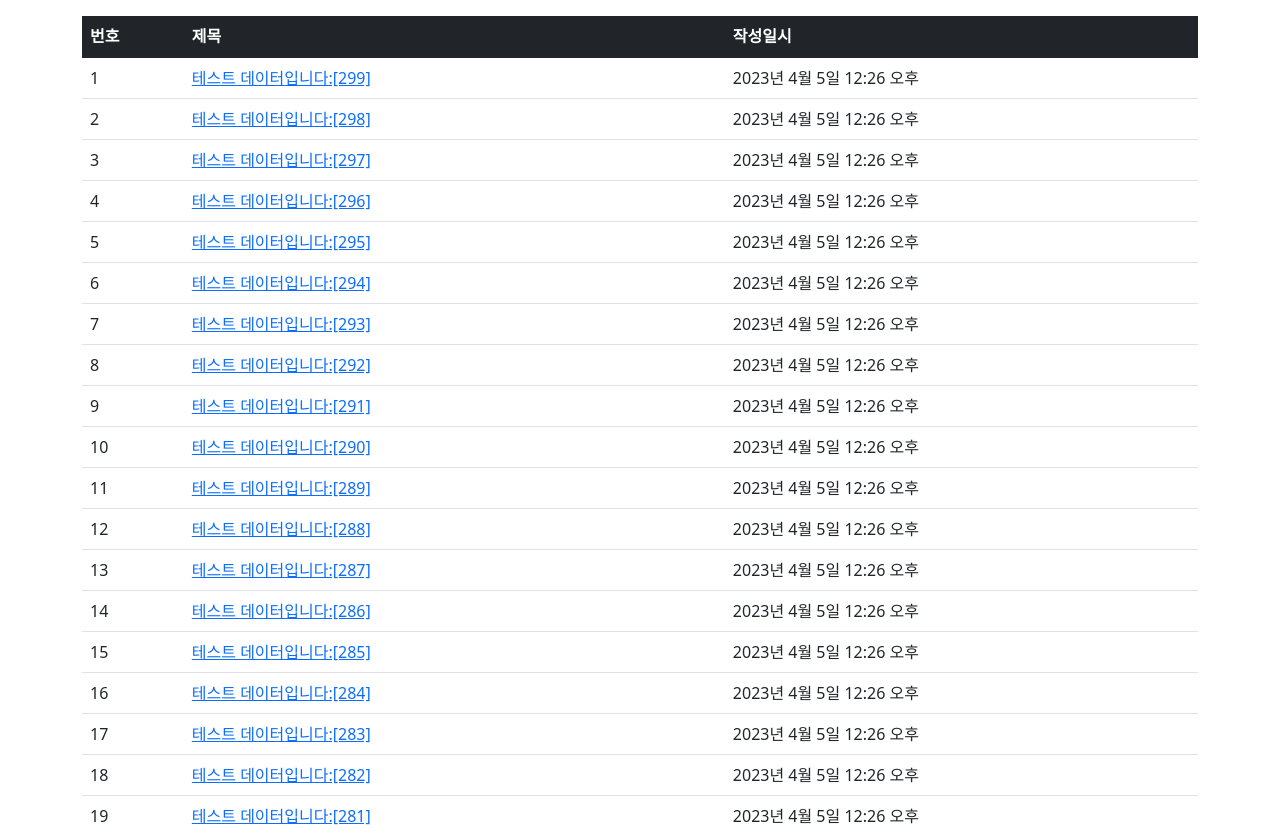
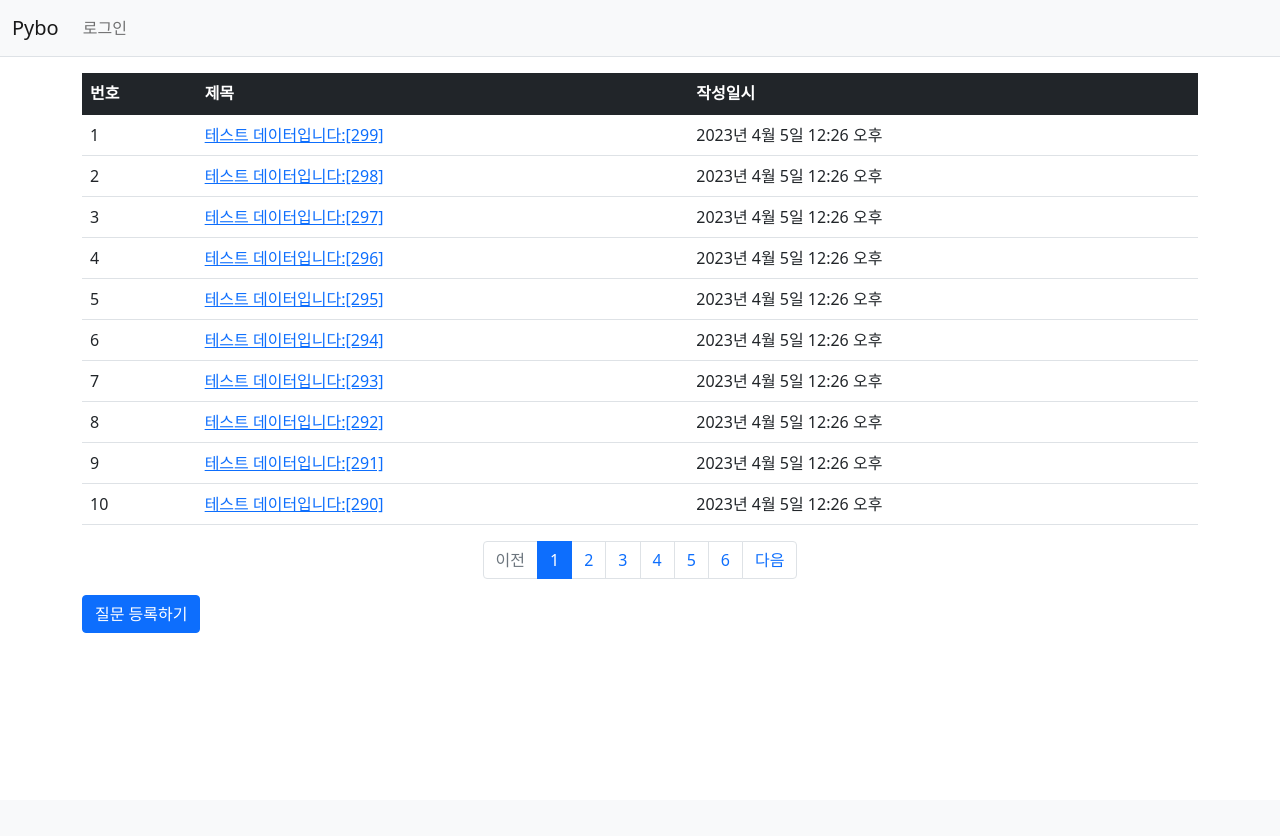
Before and after one commit to haru990427/KMU_django_class, a Django app: page /pybo/ in a window 1280 px wide. Shown: the top 836 px of the page. After the commit the page ends 633 px from the top, so only its background shows below. Run offline with Django 4.2, Linux system fonts and the light colour scheme; data comes from the database, SQL or seed files in the repository; both versions use the stored data as it was after the commit; some libraries are stand-ins or nearby versions.

Commit message:
Feat: 페이지네이션 구현

```diff
--- a/pybo/views.py
+++ b/pybo/views.py
@@ -6,10 +6,14 @@
 from django.utils import timezone
 from .models import Question, Answer
 from .forms import QuestionForm, AnswerForm
+from django.core.paginator import Paginator
 
 def index(request):
+    page = request.GET.get('page','1') # 페이지
     question_list = Question.objects.order_by('-create_date')
-    context = {'question_list' : question_list}
+    paginator = Paginator(question_list, 10) # 한 페이지당 10개씩 보여주기
+    page_obj = paginator.get_page(page)
+    context = {'question_list': page_obj}
     return render(request, 'pybo/question_list.html', context)
 
 def detail(request, question_id):
--- a/templates/base.html
+++ b/templates/base.html
@@ -11,9 +11,13 @@
     <title>Hello, pybo!!@!@!!</title>
 </head>
 <body>
+<!-- 네비게이션바 -->
+{% include "navbar.html" %}
 <!-- 기본 템플릿 안에 삽입될 내용 시작 -->
 {% block content %}
 {% endblock %}
 <!-- 기본 템플릿 안에 삽입될 내용 끝 -->
+<!-- Bootstrap JS -->
+<script src="{% static 'bootstrap.min.js' %}"></script>
 </body>
 </html>
--- /dev/null
+++ b/templates/navbar.html
@@ -0,0 +1,21 @@
+<!-- 네비게이션바 -->
+<nav class="navbar navbar-expand-lg navbar-light bg-light border-bottom">
+    <div class="container-fluid">
+        <a class="navbar-brand" href="{% url 'pybo:index' %}">Pybo</a>
+        <button class="navbar-toggler" type="button"
+                data-bs-toggle="collapse"
+                data-bs-target="#navbarSupportedContent"
+                aria-controls="navbarSupportedContent"
+                aria-expanded="false"
+                aria-label="Toggle navigation">
+            <span class="navbar-toggler-icon"></span>
+        </button>
+        <div class="collapse navbar-collapse" id="navbarSupportedContent">
+            <ul class="navbar-nav me-auto mb-2 mb-lg-0">
+                <li class="nav-item">
+                    <a class="nav-link" href="#">로그인</a>
+                </li>
+            </ul>
+        </div>
+    </div>
+</nav>
--- a/templates/pybo/question_list.html
+++ b/templates/pybo/question_list.html
@@ -27,6 +27,43 @@
         {% endif %}
         </tbody>
     </table>
+<!-- 페이징처리 시작 -->
+    <ul class="pagination justify-content-center">
+        <!-- 이전페이지 -->
+        {% if question_list.has_previous %}
+        <li class="page-item">
+            <a class="page-link" href="?page={{ question_list.previous_page_number }}">이전</a>
+        </li>
+        {% else %}
+        <li class="page-item disabled">
+            <a class="page-link" tabindex="-1" aria-disabled="true" href="#">이전</a>
+        </li>
+        {% endif %}
+        <!-- 페이지리스트 -->
+        {% for page_number in question_list.paginator.page_range %}{% if page_number >= question_list.number|add:-5 and page_number <= question_list.number|add:5 %}
+        {% if page_number == question_list.number %}
+        <li class="page-item active" aria-current="page">
+            <a class="page-link" href="?page={{ page_number }}">{{ page_number }}</a>
+        </li>
+        {% else %}
+        <li class="page-item">
+            <a class="page-link" href="?page={{ page_number }}">{{ page_number }}</a>
+        </li>
+        {% endif %}
+        {% endif %}
+        {% endfor %}
+        <!-- 다음페이지 -->
+        {% if question_list.has_next %}
+        <li class="page-item">
+            <a class="page-link" href="?page={{ question_list.next_page_number }}">다음</a>
+        </li>
+        {% else %}
+        <li class="page-item disabled">
+            <a class="page-link" tabindex="-1" aria-disabled="true" href="#">다음</a>
+        </li>
+        {% endif %}
+    </ul>
+    <!-- 페이징처리 끝 -->
     <a href = "{% url 'pybo:question_create' %}" class = "btn btn-primary">
     질문 등록하기</a>
 </div>
```
Also changed, not shown: db.sqlite3.
